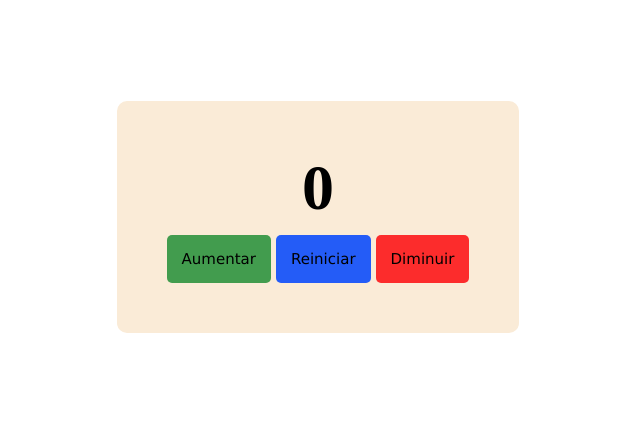
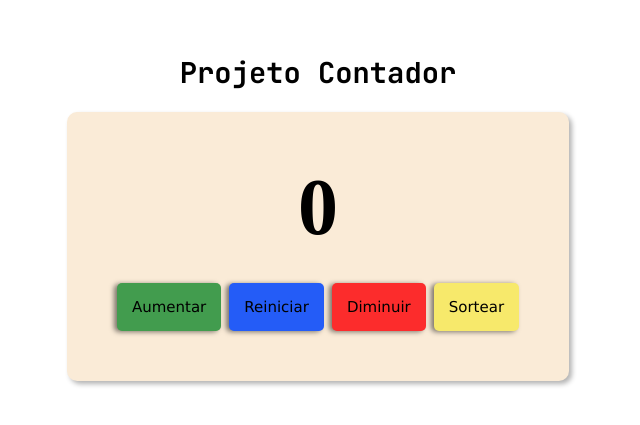
Before and after one commit to jenifer-goncalves/estudos_react, a React (Vite) app: page / in a window 1280 px wide. Shown: the part 183-608 px from the top of the page, without its empty margins (322-962 px from the left). Built offline with nearby package versions, Linux system fonts and the light colour scheme.

Commit message:
ADD: CSS finalizado (por hora)

```diff
--- a/src/components/Contador/Contador.jsx
+++ b/src/components/Contador/Contador.jsx
@@ -3,24 +3,29 @@ import styles from "./contador.module.css";
 
 function Contador(){
   const [contador, setContador] = useState(0);
-  const [estadoNum, setEstadoNum] = useState(false)
+  const numeroSort = (Math.floor(Math.random()*50) + 1);
 
- const aumentarNum = () => {
-        setContador(contador + 1);
-  }
+    // Atualizar o estado dos botões
+    const aumentarNum = () => {
+        return setContador(contador + 1);
+    };
 
- const diminuirNum = () => {
-        setContador(contador - 1);
-  }
+    const diminuirNum = () => {
+        return setContador(contador - 1);
+    };
 
- const reiniciarNum = () => {
-        setContador(contador === 0)
-  }
+    const reiniciarNum = () => {
+        return setContador(0)
+    };
 
+    const numSorteado = () => {
+        return setContador(numeroSort)
+    };
 
 
   return(
-
+    <>
+    <h1 className={styles.tituloContador}>Projeto Contador</h1>
 
     <div className={styles.container}>
         <h2 className={styles.numero}>{contador}</h2>
@@ -29,13 +34,14 @@ function Contador(){
             <button className={styles.btnAumentar} onclick={aumentarNum}>Aumentar</button>
             <button className={styles.btnReiniciar} onclick={reiniciarNum}>Reiniciar</button>
             <button className={styles.btnDiminuir} onclick={diminuirNum}>Diminuir</button>
+            <button className={styles.btnSortear} onclick={numSorteado}>Sortear</button>
         </div>
 
     </div>
-  )
+    </>
 
-}
+  );
 
-
+};
 
 export default Contador
--- a/src/components/Contador/contador.module.css
+++ b/src/components/Contador/contador.module.css
@@ -1,3 +1,5 @@
+@import url('https://fonts.googleapis.com/css2?family=JetBrains+Mono:ital,wght@0,100..800;1,100..800&display=swap');
+
 body{
     display: flex;
     justify-content: center;
@@ -7,23 +9,31 @@ body{
 
 }
 
+.tituloContador{
+    text-align: center;
+    margin-bottom: 20px;
+    font-family: "JetBrains Mono", monospace;
+    font-size: 1.8rem;
+}
+
 .container{
-    background-color: antiquewhite;
+    background-color:antiquewhite;
     padding: 50px;
     border-radius: 10px;
+    box-shadow: 3px 3px 5px rgba(0,0,0,0.3);
 }
 
 .numero{
-    margin-bottom: 10px;
+    margin-bottom: 30px;
     text-align: center;
     color: rgb(0, 0, 0);
     font-family: 'Times New Roman', Times, serif;
-    font-size: 4rem;
+    font-size: 5rem;
 }
 
 .btnEspaco{
     display: flex;
-    gap: 5px;
+    gap: 8px;
 }
 
 .btnAumentar{
@@ -34,6 +44,7 @@ body{
     cursor: pointer;
     font-family: 'Lucida Sans', 'Lucida Sans Regular', 'Lucida Grande', 'Lucida Sans Unicode', Geneva, Verdana, sans-serif;
     font-size: 15px;
+    box-shadow: -3px 1px 5px rgba(0,0,0,0.5);
     transition: all 0.2s;
 }
 
@@ -51,6 +62,7 @@ body{
     cursor: pointer;
     font-family: 'Lucida Sans', 'Lucida Sans Regular', 'Lucida Grande', 'Lucida Sans Unicode', Geneva, Verdana, sans-serif;
     font-size: 15px;
+    box-shadow: -3px 1px 5px rgba(0,0,0,0.5);
     transition: all 0.2s;
 }
 
@@ -68,6 +80,7 @@ body{
     cursor: pointer;
     font-family: 'Lucida Sans', 'Lucida Sans Regular', 'Lucida Grande', 'Lucida Sans Unicode', Geneva, Verdana, sans-serif;
     font-size: 15px;
+    box-shadow: -3px 1px 5px rgba(0,0,0,0.5);
     transition: all 0.2s;
 }
 
@@ -75,3 +88,20 @@ body{
     background-color: rgb(122, 21, 21);
     color: white;
 }
+
+.btnSortear{
+    background-color: rgb(247, 233, 107);
+    padding: 15px;
+    border: none;
+    border-radius: 5px;
+    cursor: pointer;
+    font-family: 'Lucida Sans', 'Lucida Sans Regular', 'Lucida Grande', 'Lucida Sans Unicode', Geneva, Verdana, sans-serif;
+    font-size: 15px;
+    box-shadow: -3px 1px 5px rgba(0,0,0,0.5);
+    transition: all 0.2s;
+}
+
+.btnSortear:hover{
+    background-color: rgb(202, 187, 52);
+    color: white;
+}
```
